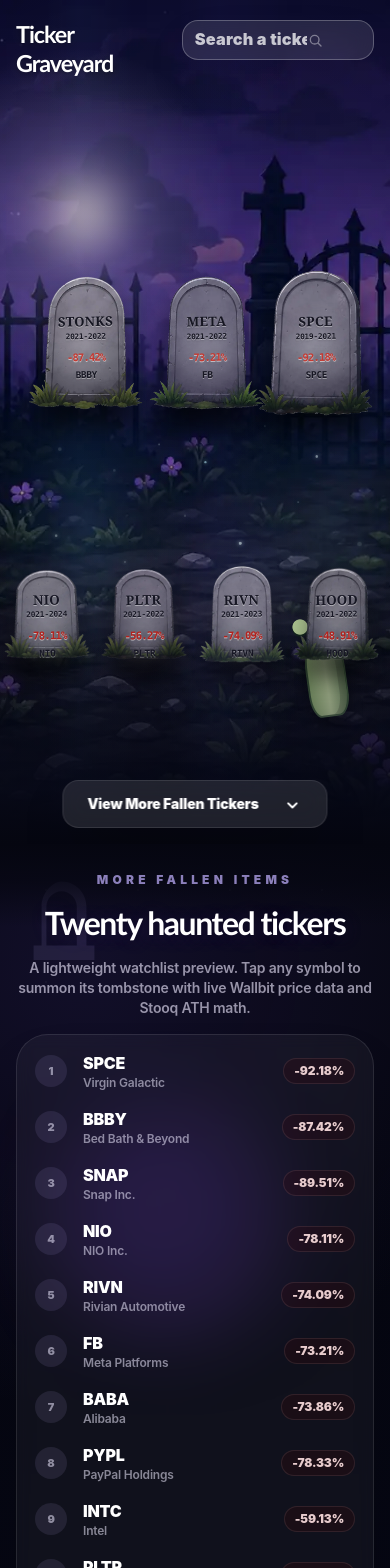
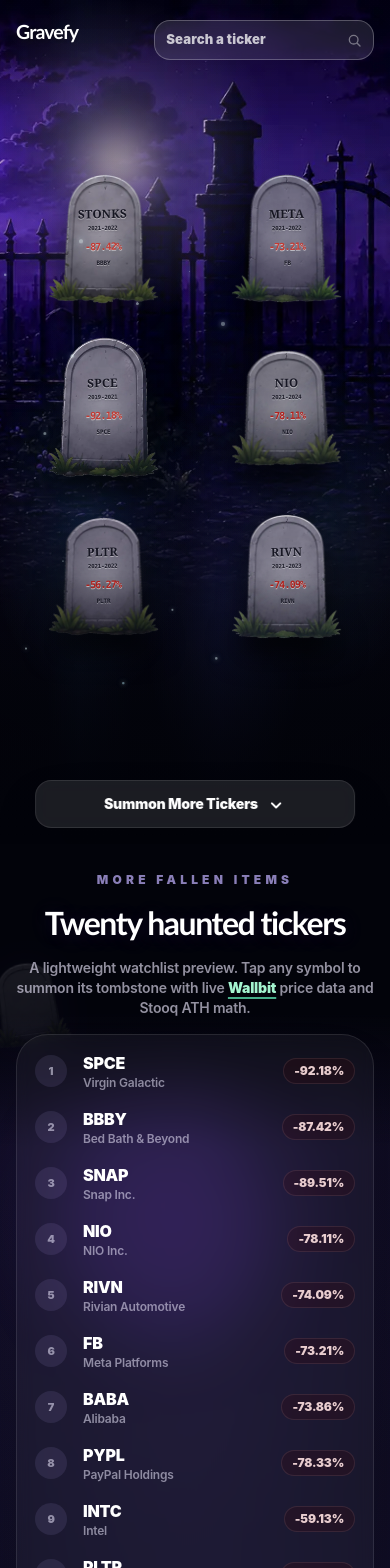
Before and after one commit to FiammaMuscari/graveyard, a Next.js app: page / in a window 390 px wide. Shown: the top 1568 px of the page. Built offline with nearby package versions, Linux system fonts and the light colour scheme.

Commit message:
Polish responsive graveyard scene

```diff
--- a/src/app/globals.css
+++ b/src/app/globals.css
@@ -3,6 +3,7 @@
 :root {
   --background: #070918;
   --foreground: #f8f7ff;
+  --cemetery-join: #02030a;
 }
 
 @theme inline {
@@ -24,11 +25,12 @@
 
 .cemetery-scene {
   isolation: isolate;
+  z-index: 1;
 }
 .scene-vignette {
   pointer-events: none;
   background:
-    radial-gradient(circle at 19% 25%, rgba(255, 239, 210, .30), rgba(221, 200, 255, .17) 10%, transparent 23%),
+    radial-gradient(circle at 30% 19%, rgba(255, 239, 210, .28), rgba(221, 200, 255, .16) 9%, transparent 22%),
     linear-gradient(180deg, rgba(8, 8, 24, .02) 0%, rgba(5, 7, 18, .12) 58%, rgba(2, 3, 10, .46) 100%),
     radial-gradient(circle at 50% 48%, transparent 0 50%, rgba(0, 0, 0, .32) 100%);
 }
@@ -430,22 +432,33 @@
   right: 0;
   bottom: -1px;
   z-index: 35;
-  height: 34svh;
+  height: 50svh;
   pointer-events: none;
-  background: linear-gradient(
-    180deg,
-    rgba(7, 9, 24, 0) 0%,
-    rgba(7, 9, 24, .28) 34%,
-    rgba(7, 9, 24, .72) 72%,
-    #050610 100%
-  );
+  background:
+    linear-gradient(
+      180deg,
+      rgba(2, 3, 10, 0) 0%,
+      rgba(2, 3, 10, .18) 26%,
+      rgba(2, 3, 10, .72) 64%,
+      rgba(2, 3, 10, .96) 84%,
+      var(--cemetery-join) 100%
+    );
 }
 .fallen-section {
+  z-index: 0;
   margin-top: 0 !important;
   background:
-    radial-gradient(circle at 22% 8%, rgba(88, 62, 170, .16), transparent 28rem),
-    radial-gradient(circle at 80% 88%, rgba(76, 189, 144, .06), transparent 26rem),
-    linear-gradient(180deg, #050610 0%, #050610 18%, #060713 58%, #04050d 100%) !important;
+    linear-gradient(180deg, var(--cemetery-join) 0%, var(--cemetery-join) 20svh, rgba(2, 3, 10, 0) 36svh),
+    radial-gradient(ellipse at 50% 32svh, rgba(104, 74, 196, .16), transparent 32rem),
+    radial-gradient(circle at 22% 34svh, rgba(88, 62, 170, .10), transparent 28rem),
+    radial-gradient(circle at 80% 88%, rgba(76, 189, 144, .055), transparent 26rem),
+    linear-gradient(
+      180deg,
+      var(--cemetery-join) 0%,
+      var(--cemetery-join) 22%,
+      #070815 58%,
+      #04050d 100%
+    ) !important;
 }
 .fallen-section::after {
   content: "";
@@ -454,15 +467,16 @@
   right: 0;
   top: -1px;
   z-index: 1;
-  height: 16svh;
+  height: 18svh;
   pointer-events: none;
-  background: linear-gradient(180deg, #050610 0%, rgba(5, 6, 16, .72) 45%, rgba(5, 6, 16, 0) 100%);
+  background:
+    linear-gradient(180deg, var(--cemetery-join) 0%, var(--cemetery-join) 44%, rgba(2, 3, 10, .34) 78%, rgba(2, 3, 10, 0) 100%);
 }
 .fallen-section > .relative { position: relative; z-index: 2; }
 
 @media (max-width: 640px) {
-  .cemetery-scene::before { height: 24svh; }
-  .fallen-section::after { height: 10svh; }
+  .cemetery-scene::before { height: 32svh; }
+  .fallen-section::after { height: 14svh; }
 }
 
 /* Tombstone number shadows should lift with white, not dark */
@@ -477,13 +491,16 @@
 
 /* Performance: decorative background via CSS, not an LCP <img> */
 .cemetery-scene {
-  background-image: url('/graveyard-assets/optimized/graveyard_background.webp');
-  background-size: cover;
-  background-position: center;
+  background-color: var(--cemetery-join);
+  background-image:
+    linear-gradient(180deg, rgba(2, 3, 10, 0) 0%, rgba(2, 3, 10, .08) 48%, rgba(2, 3, 10, .66) 74%, rgba(2, 3, 10, .94) 90%, var(--cemetery-join) 100%),
+    url('/graveyard-assets/optimized/graveyard_background.webp');
+  background-size: cover, cover;
+  background-position: center, center;
   background-repeat: no-repeat;
 }
 @media (max-width: 640px) {
-  .cemetery-scene { background-position: 47% center; }
+  .cemetery-scene { background-position: center, 46% center; }
 }
 
 /* Typography refresh: local/system fonts for stable localhost rendering */
@@ -846,14 +863,14 @@
   box-shadow: 0 0 9px rgba(96, 205, 255, .7), 0 0 18px rgba(80, 117, 255, .18);
 }
 @keyframes organic-firefly {
-  0% { opacity: .08; transform: translate3d(-50%, -50%, 0) scale(.45); }
-  8% { opacity: .58; }
-  19% { opacity: .15; transform: translate3d(calc(-50% + var(--dx) * .24), calc(-50% + var(--dy) * .18), 0) scale(.75); }
-  33% { opacity: .72; }
-  47% { opacity: .22; transform: translate3d(calc(-50% + var(--dx) * -.32), calc(-50% + var(--dy) * .55), 0) scale(.55); }
-  63% { opacity: .48; }
-  79% { opacity: .12; transform: translate3d(calc(-50% + var(--dx) * .72), calc(-50% + var(--dy) * -.44), 0) scale(.9); }
-  100% { opacity: .36; transform: translate3d(calc(-50% + var(--dx)), calc(-50% + var(--dy)), 0) scale(.65); }
+  0% { opacity: .18; transform: translate3d(-50%, -50%, 0) scale(.58); }
+  7% { opacity: .82; }
+  18% { opacity: .30; transform: translate3d(calc(-50% + var(--dx) * .28), calc(-50% + var(--dy) * .22), 0) scale(.88); }
+  31% { opacity: .92; }
+  45% { opacity: .34; transform: translate3d(calc(-50% + var(--dx) * -.38), calc(-50% + var(--dy) * .62), 0) scale(.68); }
+  61% { opacity: .76; }
+  77% { opacity: .26; transform: translate3d(calc(-50% + var(--dx) * .78), calc(-50% + var(--dy) * -.50), 0) scale(1); }
+  100% { opacity: .54; transform: translate3d(calc(-50% + var(--dx)), calc(-50% + var(--dy)), 0) scale(.78); }
 }
 @media (prefers-reduced-motion: reduce) {
   .fireflies span { animation: none; opacity: .24; }
@@ -879,27 +896,205 @@
 /* Fireflies must sit above the hero fade overlay (z 35), but below UI (z 40/70) */
 .fireflies {
   z-index: 36 !important;
-  top: 12% !important;
-  bottom: 18% !important;
+  top: 8% !important;
+  bottom: 8% !important;
   height: auto !important;
   overflow: visible !important;
 }
 .fireflies span {
   width: 4px !important;
   height: 4px !important;
-  opacity: .7;
+  opacity: .82;
   background: #e9feff !important;
   box-shadow:
-    0 0 6px rgba(235, 254, 255, .95),
-    0 0 16px rgba(84, 195, 255, .72),
-    0 0 28px rgba(94, 115, 255, .32) !important;
+    0 0 7px rgba(235, 254, 255, .98),
+    0 0 18px rgba(84, 195, 255, .82),
+    0 0 34px rgba(94, 115, 255, .42) !important;
 }
 .fireflies span:nth-child(3n) { width: 3px !important; height: 3px !important; }
 .fireflies span:nth-child(4n) { width: 5px !important; height: 5px !important; }
+.fireflies span:nth-child(6n) { width: 6px !important; height: 6px !important; opacity: .72; }
 
 /* More visible fireflies, still capped on mobile */
-.fireflies span:nth-child(5n) { width: 2px !important; height: 2px !important; opacity: .48; }
+.fireflies span:nth-child(5n) { width: 2px !important; height: 2px !important; opacity: .60; }
 .fireflies span:nth-child(7n) { background: #bfefff !important; }
 @media (max-width: 640px) {
-  .fireflies span:nth-child(n + 17) { display: none; }
+  .fireflies span:nth-child(n + 25) { display: none; }
 }
+
+/* Final mobile hero composition: tighter CTA + cleaner grave placement */
+@media (max-width: 640px) {
+  .asset-grave:not(.grave-selected) {
+    max-width: none !important;
+  }
+
+  .grave-hero {
+    top: 26.5% !important;
+    width: 33% !important;
+  }
+  .asset-grave:nth-child(1) { left: -4% !important; }
+  .asset-grave:nth-child(2) { left: 33.5% !important; }
+  .asset-grave:nth-child(3) { left: 70% !important; }
+
+  .front-grave {
+    bottom: 20.5% !important;
+    width: 23% !important;
+    transform: scale(1) !important;
+  }
+  .asset-grave:nth-child(4) { left: 0% !important; bottom: 21.5% !important; }
+  .asset-grave:nth-child(5) { left: 25.5% !important; bottom: 20.5% !important; }
+  .asset-grave:nth-child(6) { left: 51% !important; bottom: 20.75% !important; }
+  .asset-grave:nth-child(7) { left: 76% !important; bottom: 21.5% !important; }
+
+  .asset-grave:not(.grave-selected) .grave-copy {
+    top: 31% !important;
+    inset-inline: 20% !important;
+  }
+  .front-grave .grave-copy { top: 31.5% !important; }
+  .front-grave .grave-title { font-size: clamp(.56rem, 2.45vw, .74rem) !important; }
+  .front-grave .drop { font-size: clamp(.5rem, 2.2vw, .68rem) !important; }
+
+  .hood-grave .grave-copy {
+    inset-inline: 24% !important;
+    transform: translateX(0) rotate(-1deg) !important;
+  }
+  .hand {
+    bottom: 20% !important;
+    right: -3% !important;
+    height: 7rem !important;
+    width: 6rem !important;
+  }
+}
+
+/* Smooth firefly loop: no visible snap when each cycle repeats */
+.fireflies span {
+  animation-timing-function: linear !important;
+}
+@keyframes organic-firefly {
+  0% {
+    opacity: .42;
+    transform: translate3d(calc(-50% + var(--dx) * .22), calc(-50% + var(--dy) * -.18), 0) scale(.72);
+  }
+  12% {
+    opacity: .74;
+    transform: translate3d(calc(-50% + var(--dx) * .48), calc(-50% + var(--dy) * .12), 0) scale(.92);
+  }
+  27% {
+    opacity: .36;
+    transform: translate3d(calc(-50% + var(--dx) * .20), calc(-50% + var(--dy) * .54), 0) scale(.66);
+  }
+  43% {
+    opacity: .86;
+    transform: translate3d(calc(-50% + var(--dx) * -.36), calc(-50% + var(--dy) * .42), 0) scale(.98);
+  }
+  61% {
+    opacity: .44;
+    transform: translate3d(calc(-50% + var(--dx) * -.58), calc(-50% + var(--dy) * -.16), 0) scale(.76);
+  }
+  78% {
+    opacity: .82;
+    transform: translate3d(calc(-50% + var(--dx) * -.12), calc(-50% + var(--dy) * -.48), 0) scale(.90);
+  }
+  100% {
+    opacity: .42;
+    transform: translate3d(calc(-50% + var(--dx) * .22), calc(-50% + var(--dy) * -.18), 0) scale(.72);
+  }
+}
+
+/* Calmer, dispersed fireflies with real disappear phases */
+.fireflies span {
+  opacity: .46 !important;
+  animation-timing-function: ease-in-out !important;
+}
+.fireflies span:nth-child(6n) { opacity: .40 !important; }
+.fireflies span:nth-child(5n) { opacity: .32 !important; }
+@keyframes organic-firefly {
+  0% {
+    opacity: 0;
+    transform: translate3d(calc(-50% + var(--dx) * .22), calc(-50% + var(--dy) * -.18), 0) scale(.55);
+  }
+  10% { opacity: .52; }
+  20% {
+    opacity: .08;
+    transform: translate3d(calc(-50% + var(--dx) * .48), calc(-50% + var(--dy) * .12), 0) scale(.82);
+  }
+  34% { opacity: .66; }
+  48% {
+    opacity: 0;
+    transform: translate3d(calc(-50% + var(--dx) * -.36), calc(-50% + var(--dy) * .42), 0) scale(.62);
+  }
+  62% { opacity: .44; }
+  76% {
+    opacity: .06;
+    transform: translate3d(calc(-50% + var(--dx) * -.58), calc(-50% + var(--dy) * -.16), 0) scale(.74);
+  }
+  90% { opacity: .58; }
+  100% {
+    opacity: 0;
+    transform: translate3d(calc(-50% + var(--dx) * .22), calc(-50% + var(--dy) * -.18), 0) scale(.55);
+  }
+}
+@media (max-width: 640px) {
+  .fireflies span:nth-child(n + 19) { display: none; }
+}
+
+/* Mobile: show default graves as a clean 2-column x 3-row grid */
+@media (max-width: 640px) {
+  .cemetery-scene .asset-grave:not(.grave-selected) {
+    width: 29% !important;
+    max-width: none !important;
+    top: auto !important;
+    bottom: auto !important;
+    transform: none !important;
+  }
+
+  .cemetery-scene .asset-grave:nth-child(1) { left: 12% !important; top: 19% !important; }
+  .cemetery-scene .asset-grave:nth-child(2) { left: 59% !important; top: 19% !important; }
+  .cemetery-scene .asset-grave:nth-child(3) { left: 12% !important; top: 39% !important; }
+  .cemetery-scene .asset-grave:nth-child(4) { left: 59% !important; top: 39% !important; }
+  .cemetery-scene .asset-grave:nth-child(5) { left: 12% !important; top: 59% !important; }
+  .cemetery-scene .asset-grave:nth-child(6) { left: 59% !important; top: 59% !important; }
+  .cemetery-scene .asset-grave:nth-child(7) { display: none !important; }
+
+  .cemetery-scene .hand { display: none !important; }
+
+  .cemetery-scene .asset-grave:not(.grave-selected) .grave-copy {
+    top: 31% !important;
+    inset-inline: 20% !important;
+  }
+  .cemetery-scene .asset-grave:not(.grave-selected) .grave-title {
+    font-size: clamp(.62rem, 2.9vw, .84rem) !important;
+  }
+  .cemetery-scene .asset-grave:not(.grave-selected) .years {
+    font-size: clamp(.32rem, 1.45vw, .5rem) !important;
+    margin-top: 6% !important;
+  }
+  .cemetery-scene .asset-grave:not(.grave-selected) .drop {
+    font-size: clamp(.56rem, 2.55vw, .76rem) !important;
+    margin-top: 5% !important;
+  }
+  .cemetery-scene .asset-grave:not(.grave-selected) .ticker {
+    font-size: clamp(.34rem, 1.55vw, .52rem) !important;
+  }
+}
+
+/* Mobile search: give the input real writable space */
+@media (max-width: 640px) {
+  header { gap: .75rem !important; }
+  header .brand-title {
+    font-size: clamp(1rem, 5vw, 1.3rem) !important;
+    max-width: 7.8rem;
+  }
+  .search-shell {
+    width: min(13.75rem, 61vw) !important;
+    flex: 0 1 min(13.75rem, 61vw) !important;
+    padding-inline: .7rem !important;
+  }
+  .search-shell input {
+    width: auto !important;
+    min-width: 0 !important;
+    flex: 1 1 auto !important;
+    font-size: .86rem !important;
+  }
+  .search-shell input::placeholder { font-size: .82rem; }
+}
--- a/src/app/layout.tsx
+++ b/src/app/layout.tsx
@@ -3,7 +3,7 @@
 
 
 export const metadata: Metadata = {
-  title: "Ticker Graveyard — Rest in price",
+  title: "Rest in price",
   description: "A viral cemetery for stocks that fell from their all-time highs. Educational only, not financial advice.",
   openGraph: {
     title: "Ticker Graveyard",
--- a/src/components/GraveyardScene.tsx
+++ b/src/components/GraveyardScene.tsx
@@ -1,5 +1,6 @@
 "use client";
 
+import Image from "next/image";
 import Link from "next/link";
 import { useCallback, useEffect, useMemo, useRef, useState } from "react";
 import { GraveyardSearch } from "@/components/GraveyardSearch";
@@ -35,15 +36,17 @@
 
 
 const fireflies = [
-  [12, 58, 9.2, -1.2, 18, -12], [18, 72, 12.5, -6.4, -14, 10], [25, 63, 10.8, -3.1, 22, 8],
-  [32, 78, 14.2, -8.7, -18, -14], [39, 57, 11.7, -2.5, 12, -20], [46, 70, 13.4, -9.9, 25, 4],
-  [53, 61, 9.8, -4.8, -16, 16], [61, 75, 15.6, -11.2, 19, -9], [68, 55, 12.9, -7.3, -22, -6],
-  [74, 69, 10.4, -1.8, 14, 18], [82, 60, 16.1, -12.1, -20, 12], [89, 74, 13.8, -5.5, 17, -16],
-  [8, 81, 15.2, -10.4, 24, -5], [29, 84, 12.1, -6.8, -12, -18], [57, 83, 10.6, -2.9, 16, 14],
-  [77, 82, 14.8, -9.1, -15, -10], [92, 52, 11.2, -4.3, -18, 20], [5, 66, 13.1, -7.8, 15, 13],
-  [14, 43, 10.9, -6.2, 11, -16], [21, 52, 16.4, -13.2, -21, 7], [36, 48, 12.8, -4.4, 18, 11],
-  [49, 53, 15.3, -10.8, -13, -15], [64, 47, 11.6, -2.7, 21, 9], [79, 49, 13.9, -8.4, -16, -18],
-  [87, 63, 17.2, -14.1, 12, 15], [43, 86, 14.6, -5.9, 26, -7], [70, 88, 12.3, -3.7, -24, 6],
+  [4, 30, 12.8, -1.2, 28, -18], [8, 52, 14.1, -4.6, -24, 22], [11, 82, 13.4, -2.8, 34, -12],
+  [16, 40, 15.2, -7.1, -30, -24], [20, 70, 12.2, -3.5, 26, 18], [24, 24, 13.8, -5.9, 38, -20],
+  [29, 88, 14.7, -1.7, -28, -22], [34, 34, 12.6, -6.4, 22, 30], [40, 76, 13.2, -2.2, -36, 16],
+  [47, 28, 14.3, -8.1, 32, -26], [54, 84, 12.4, -4.9, -20, 34], [61, 36, 13.9, -3.1, 30, 18],
+  [68, 72, 12.9, -6.8, -34, -18], [75, 26, 15.4, -2.6, 24, -30], [82, 58, 13.1, -7.7, 40, 12],
+  [90, 34, 14.6, -5.2, -30, 26], [96, 66, 12.3, -1.9, 22, -28], [6, 90, 13.7, -6.1, -38, -16],
+  [14, 20, 14.9, -4.1, 34, -24], [22, 58, 12.7, -8.4, -26, 20], [32, 18, 13.5, -2.4, 28, 30],
+  [44, 92, 15.1, -7.3, -34, -22], [56, 18, 12.5, -3.9, 24, -32], [70, 90, 13.6, -6.7, -28, 18],
+  [84, 22, 14.4, -2.1, -22, 28], [94, 86, 13.3, -9.2, 30, -26], [18, 86, 15.8, -5.6, -36, 14],
+  [38, 44, 12.1, -1.4, 22, -34], [64, 48, 14.2, -8.8, 30, 28], [88, 78, 13.0, -4.4, -32, -20],
+  [3, 64, 12.6, -2.9, 38, -16], [52, 64, 14.0, -7.9, -24, -30], [97, 46, 13.4, -5.0, 32, 22],
 ] satisfies Array<[number, number, number, number, number, number]>;
 
 const fallenItems = [
@@ -154,7 +157,7 @@
   return (
     <main className="min-h-screen overflow-x-hidden bg-[#070918] text-white">
       <section id="top" className="cemetery-scene relative h-[100svh] w-full overflow-hidden">
-        <div className="moon-glow absolute left-[12%] top-[16%] h-[19%] w-[20%] rounded-full" />
+        <div className="moon-glow absolute left-[20%] top-[10%] h-[19%] w-[20%] rounded-full" />
         <div className="scene-vignette absolute inset-0" />
         <div className="fireflies" aria-hidden="true">
           {fireflies.map(([x, y, duration, delay, dx, dy], index) => (
@@ -174,8 +177,8 @@
 
         <header className="relative z-[70] flex items-center justify-between gap-4 px-4 pt-5 sm:px-8 sm:pt-7">
           <Link href="/" className="block" onClick={() => setSelected(null)}>
-            <span className="brand-title block text-xl font-black leading-tight drop-shadow sm:text-4xl">Ticker Graveyard</span>
-            <span className="mt-1 hidden text-sm font-semibold text-white/90 drop-shadow sm:block sm:text-lg">A cemetery for stocks that didn&apos;t make it.</span>
+            <span className="brand-title block text-xl font-black leading-tight drop-shadow sm:text-4xl">Gravefy</span>
+            <span className="mt-1 hidden text-sm font-semibold text-white/90 drop-shadow sm:block sm:text-lg">Where hype goes to rest</span>
           </Link>
           <GraveyardSearch mode="scene" />
         </header>
@@ -214,11 +217,14 @@
           </aside>
         )}
 
-        <a href="#fallen" className={`absolute left-1/2 z-40 flex h-12 w-[min(390px,68vw)] -translate-x-1/2 items-center justify-center gap-6 rounded-2xl border border-white/10 bg-white/10 text-sm font-black shadow-2xl shadow-black/40 backdrop-blur-md transition hover:bg-white/15 sm:h-14 sm:text-base ${selected ? "bottom-2 sm:bottom-6" : "bottom-4 sm:bottom-6"}`}>
-          View More Fallen Tickers
-          <svg aria-hidden="true" className="h-5 w-5 shrink-0 translate-y-[1px]" viewBox="0 0 24 24" fill="none">
-            <path d="M7 10l5 5 5-5" stroke="currentColor" strokeWidth="2.4" strokeLinecap="round" strokeLinejoin="round" />
-          </svg>
+        <a href="#fallen" className={`absolute left-1/2 z-40 flex h-12 w-[min(320px,82vw)] -translate-x-1/2 items-center justify-center rounded-2xl border border-white/10 bg-white/10 px-4 text-sm font-black shadow-2xl shadow-black/40 backdrop-blur-md transition hover:bg-white/15 sm:h-14 sm:w-[min(390px,68vw)] sm:px-6 sm:text-base ${selected ? "bottom-2 sm:bottom-6" : "bottom-4 sm:bottom-6"}`}>
+          <span className="inline-flex items-center justify-center gap-2 sm:gap-2.5">
+            <span className="sm:hidden">Summon More Tickers</span>
+            <span className="hidden sm:inline">Summon More Fallen Tickers</span>
+            <svg aria-hidden="true" className="h-5 w-5 shrink-0 translate-y-[1px]" viewBox="0 0 24 24" fill="none">
+              <path d="M7 10l5 5 5-5" stroke="currentColor" strokeWidth="2.4" strokeLinecap="round" strokeLinejoin="round" />
+            </svg>
+          </span>
         </a>
 
         {ticker && loading && <div className="absolute inset-x-0 top-24 z-40 text-center text-sm font-black text-violet-100">Searching {ticker}...</div>}
@@ -227,19 +233,39 @@
       <section id="fallen" className="fallen-section relative flex min-h-[100svh] scroll-mt-0 flex-col overflow-hidden px-4 py-5 sm:px-8 sm:py-8">
         <div className="fallen-orb fallen-orb-a" />
         <div className="fallen-orb fallen-orb-b" />
-        <svg className="absolute left-4 top-8 h-24 w-24 text-violet-300/10 sm:left-10 sm:h-40 sm:w-40" viewBox="0 0 120 120" aria-hidden="true">
-          <path fill="currentColor" d="M57 7c17 0 31 14 31 31v49h10v18H22V87h10V38C32 21 46 7 57 7Zm0 12c-10 0-19 9-19 19v49h38V38c0-10-9-19-19-19Z" />
-        </svg>
-        <svg className="absolute bottom-20 right-4 h-28 w-28 rotate-12 text-emerald-200/10 sm:right-12 sm:h-44 sm:w-44" viewBox="0 0 120 120" aria-hidden="true">
-          <path fill="currentColor" d="M18 78c8-21 25-30 41-24 9-18 30-25 45-13-18 5-25 17-25 32 0 17-14 31-31 31-14 0-25-8-30-26Z" />
-        </svg>
+        <Image
+          src="/graveyard-assets/optimized/tombstone_04.webp"
+          alt=""
+          aria-hidden="true"
+          width={460}
+          height={481}
+          className="pointer-events-none absolute -left-3 top-28 h-24 w-20 rotate-[-8deg] object-contain opacity-[0.18] drop-shadow-[0_0_24px_rgba(139,92,246,.22)] sm:left-8 sm:top-32 sm:h-36 sm:w-32"
+        />
+        <Image
+          src="/graveyard-assets/not-found/ticker-ghost.webp"
+          alt=""
+          aria-hidden="true"
+          width={520}
+          height={520}
+          className="pointer-events-none absolute bottom-16 -right-10 h-36 w-36 rotate-12 object-contain opacity-[0.10] blur-[0.2px] drop-shadow-[0_0_34px_rgba(110,231,183,.16)] sm:right-0 sm:h-52 sm:w-52"
+        />
 
         <div className="relative z-10 mx-auto flex w-full max-w-6xl flex-1 flex-col">
           <div className="flex flex-col gap-4 pb-4 pt-2 text-center sm:pb-6">
             <p className="text-xs font-black uppercase tracking-[.35em] text-violet-300/70">More fallen items</p>
             <h2 className="display-title text-3xl font-black sm:text-5xl">Twenty haunted tickers</h2>
             <p className="mx-auto max-w-2xl text-sm font-semibold text-violet-100/62 sm:text-base">
-              A lightweight watchlist preview. Tap any symbol to summon its tombstone with live Wallbit price data and Stooq ATH math.
+              A lightweight watchlist preview. Tap any symbol to summon its tombstone with live{" "}
+              <a
+                href="https://www.wallbit.io/es"
+                target="_blank"
+                rel="noopener noreferrer"
+                aria-label="Visit Wallbit wallet website in a new tab"
+                className="rounded-sm font-black text-emerald-200 underline decoration-emerald-300/75 decoration-2 underline-offset-4 transition hover:text-emerald-100 hover:decoration-emerald-100 focus-visible:outline-none focus-visible:ring-2 focus-visible:ring-emerald-300/70"
+              >
+                Wallbit
+              </a>{" "}
+              price data and Stooq ATH math.
             </p>
           </div>
 
--- a/src/components/GraveyardSearch.tsx
+++ b/src/components/GraveyardSearch.tsx
@@ -117,7 +117,7 @@
   }, [clean, openTicker, results]);
 
   return (
-    <form onSubmit={onSubmit} className="search-shell relative flex h-10 min-w-0 items-center rounded-2xl border border-white/25 bg-white/10 px-3 shadow-2xl shadow-black/30 backdrop-blur-md sm:h-14 sm:w-72 sm:px-5">
+    <form onSubmit={onSubmit} className="search-shell relative flex h-10 min-w-0 items-center gap-2 rounded-2xl border border-white/25 bg-white/10 px-3 shadow-2xl shadow-black/30 backdrop-blur-md sm:h-14 sm:w-72 sm:gap-3 sm:px-5">
       <input
         aria-label="Search a ticker"
         value={query}
@@ -130,9 +130,9 @@
         placeholder="Search a ticker"
         spellCheck={false}
         autoComplete="off"
-        className="w-28 bg-transparent text-sm font-black uppercase text-white outline-none placeholder:normal-case placeholder:text-white/75 sm:w-full sm:text-base"
+        className="min-w-0 flex-1 bg-transparent text-sm font-black uppercase text-white outline-none placeholder:normal-case placeholder:text-white/75 sm:text-base"
       />
-      <button type="submit" aria-label="Search" disabled={!clean || (!effectiveLoading && results.length === 0)} className="grid place-items-center disabled:opacity-40">
+      <button type="submit" aria-label="Search" disabled={!clean || (!effectiveLoading && results.length === 0)} className="grid shrink-0 place-items-center disabled:opacity-40">
         <svg className="h-4 w-4 shrink-0 text-white sm:h-5 sm:w-5" viewBox="0 0 24 24" fill="none" aria-hidden="true">
           <path d="m21 21-4.2-4.2m1.2-5.3a6.5 6.5 0 1 1-13 0 6.5 6.5 0 0 1 13 0Z" stroke="currentColor" strokeWidth="2" strokeLinecap="round" />
         </svg>
--- a/src/components/ShareGrave.tsx
+++ b/src/components/ShareGrave.tsx
@@ -28,7 +28,7 @@
   return (
     <div className="rounded-3xl border border-white/10 bg-white/[0.06] p-4">
       <div ref={ref} className="rounded-[2rem] bg-[#090716] p-8 text-white">
-        <p className="mb-5 text-center text-2xl font-black">Ticker Graveyard 🪦</p>
+        <p className="mb-5 text-center text-2xl font-black">Gravefy 🪦</p>
         <Tombstone report={report} large />
         <p className="mt-6 text-center text-sm text-violet-200">Not financial advice. Just spooky math.</p>
       </div>
```
Also changed, not shown: public/graveyard-assets/optimized/graveyard_background.webp.
